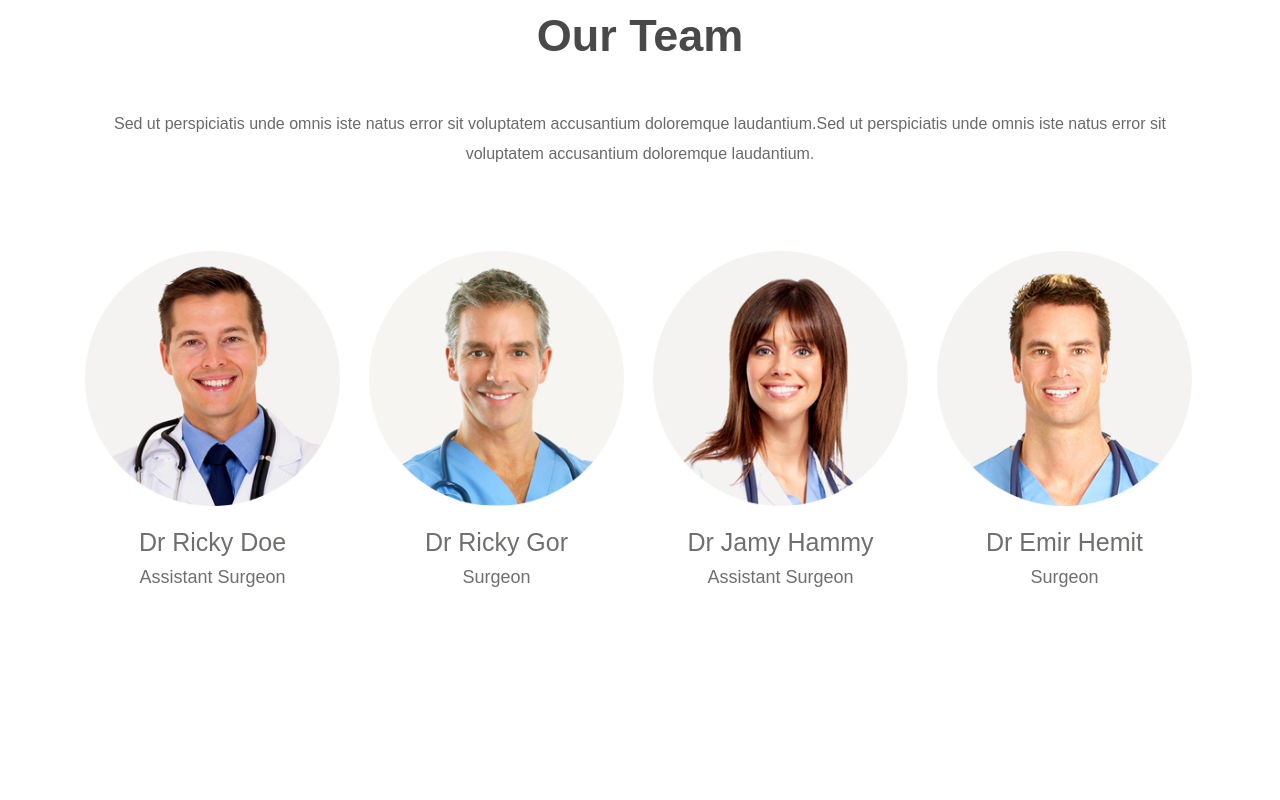
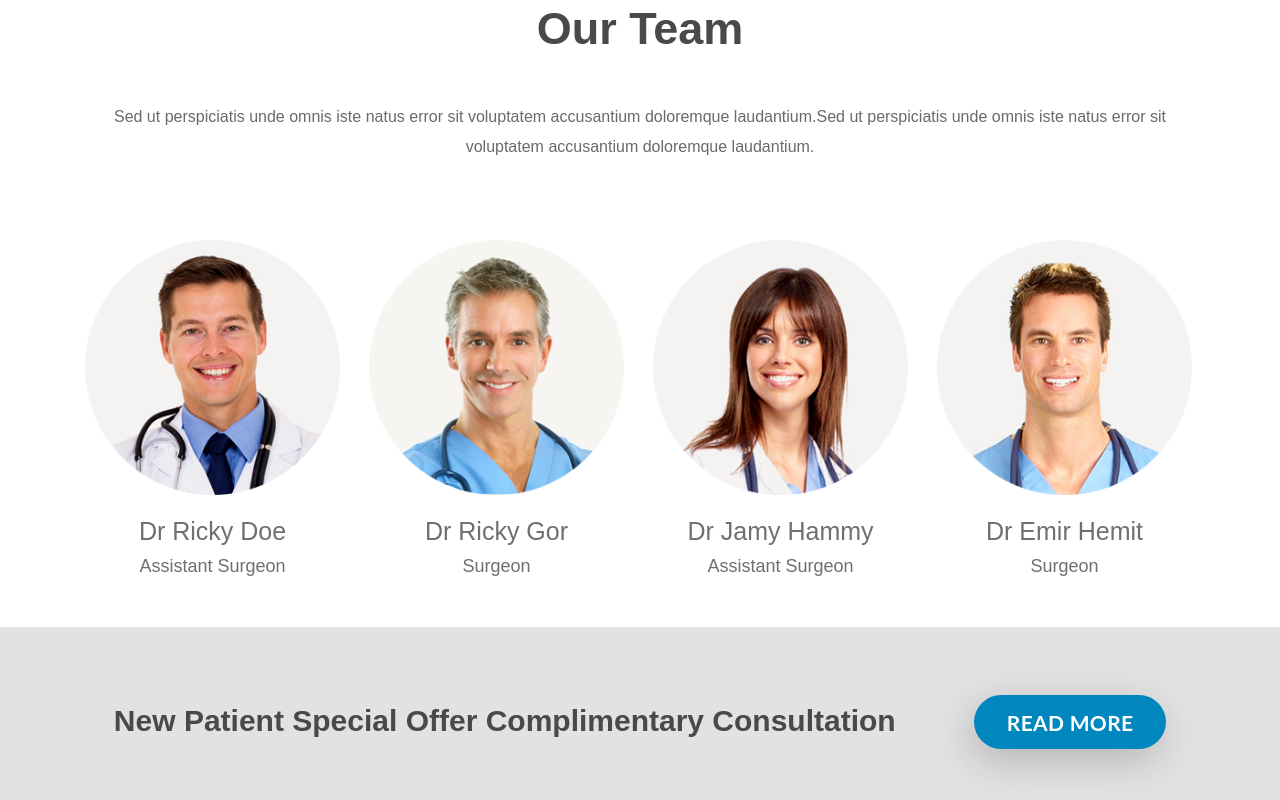
Before and after one commit to volynets90/medical-website, a website: page app/index.html in a window 1280 px wide. Shown: the part 4674-5474 px from the top of the page. Before the commit the page ends 5312 px from the top, so only its background shows below. Drawn offline with nearby package versions, Linux system fonts and the light colour scheme; files that its build step writes are made by us from their sources.

Commit message:
And adding special offer section

```diff
--- a/app/index.html
+++ b/app/index.html
@@ -213,7 +213,7 @@
         </div>
     </section>
     <section class="section5">
-        <div class="container">
+        <div class="container howWork">
             <div class="row">
                 <div class="col-8">
                     <h3>How we works</h3>
@@ -337,6 +337,14 @@
             </div>
         </div>
     </section>
+    <section class="section8">
+        <div class="container-fuid specialOffer__container">
+            <div class="wrapContent">
+                <p class="offer__text">New Patient Special Offer Complimentary Consultation</p>
+                <button class="button button_ReadMore button_size_l">READ MORE</button>
+            </div>
+        </div>
+    </section>
     <script src="../app/js/libs.min.js"></script>
     <script src="../app/js/main.js"></script>
 </body>
--- a/app/scss/main.scss
+++ b/app/scss/main.scss
@@ -20,7 +20,7 @@ button{
     padding: 0;
     width: auto;
     overflow: visible;
-
+    cursor: pointer;
     background: transparent;
       /* inherit font & color from ancestor */
       color: inherit;
@@ -42,6 +42,7 @@ button{
   $p_default:#6a6a6a;
   $card_caption: #6f6f6e;
   $card_font: 'Montserrat';
+  $specialOfferBack:  #e2e2e2;
 
   body{
       font-family: 'OpenSansRegular', sans-serif;
@@ -597,6 +598,10 @@ margin-top: 111px;
     text-align: center;
     padding-top: 9px;
     margin-right: 20px;
+    transition: 0.5s;
+}
+.fa-caret-right:hover{
+    transform: rotate(90deg);
 }
 .wrapImgBlock{
     margin-top: 45px;
@@ -664,11 +669,11 @@ background: #ffffff;
 .team__container{
     text-align: center;
     h3{
-        margin-top: 142px;
+        margin-top: 135px;
     }
     p{
         margin-top: 47px;
-        margin-bottom: 82px;
+        margin-bottom: 78px;
     }
 }
 .team__row{
@@ -702,6 +707,7 @@ background: #ffffff;
         &:last-child{
             margin:0px;
         }
+        margin-bottom: 130px;
     }
 }
 .team__card__name{
@@ -718,3 +724,30 @@ color: $card_caption;
 font-size: 18px;
 font-weight: 500;
 }
+/*              Section8        Special Offer           */
+.specialOffer__container{
+.wrapContent{
+    text-align: center;
+}
+background: $specialOfferBack;
+.button{
+margin: 0;
+padding: 0;
+margin-top: 68px;
+margin-bottom: 51px;
+margin-left: 74px;
+}
+}
+.offer__text{
+    font-family: 'Montserrat', sans-serif;
+    color:  #494949;
+    font-size: 30px;
+    font-weight: 700;
+    display: inline-block;
+}
+.button_size_l{
+    width: 192px;
+    height: 54px;
+    font-size: 21px;
+    background-color:  #0087be;
+}
```
Also changed, not shown: app/css/main.css.
